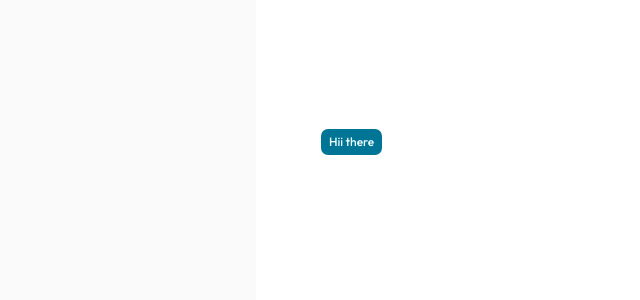
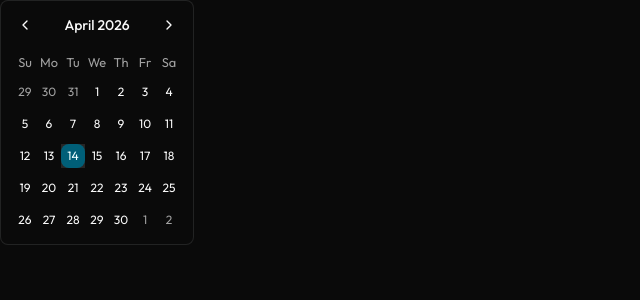
Before and after one commit to rishabh21g/rishabh23g, a Next.js app: page / in a window 1280 px wide. Shown: the top 300 px of the page, without its empty margins (0-640 px from the left). Built offline with nearby package versions, Linux system fonts and the light colour scheme.

Commit message:
calendar comp added

```diff
--- a/app/layout.tsx
+++ b/app/layout.tsx
@@ -17,7 +17,7 @@
 
 export const metadata: Metadata = {
   title: "Rishabh's Portfolio",
-  description: "Software Engineer | Golang | JavaScript | React | Node.js | Open Source Enthusiast  ",
+  description: "Software Engineer (Trying to be a better one)",
 };
 
 export default function RootLayout({
@@ -30,7 +30,7 @@
       lang="en"
       className={cn("h-full", "antialiased", geistSans.variable, geistMono.variable, "font-sans", outfit.variable)}
     >
-      <body className="min-h-full flex flex-col">{children}</body>
+      <body className="min-h-full flex flex-col dark">{children}</body>
     </html>
   );
 }
--- a/app/page.tsx
+++ b/app/page.tsx
@@ -1,13 +1,12 @@
 "use client";
 import { Button } from "@/components/ui/button";
+import CalendarComp from "@/components/windows/Calendar";
 import Image from "next/image";
 
 export default function Home() {
   return (
-    <div className="flex flex-col flex-1 items-center justify-center bg-zinc-50 font-sans dark:bg-black">
-      <main className="flex flex-1 w-full max-w-3xl flex-col items-center justify-between py-32 px-16 bg-white dark:bg-black sm:items-start">
-      <Button  onClick={()=>console.log("Hii")}>Hii there</Button>
-      </main>
-    </div>
+   <main >
+    <CalendarComp/>
+   </main>
   );
 }
--- /dev/null
+++ b/components/ui/calendar.tsx
@@ -0,0 +1,222 @@
+"use client"
+
+import * as React from "react"
+import {
+  DayPicker,
+  getDefaultClassNames,
+  type DayButton,
+  type Locale,
+} from "react-day-picker"
+
+import { cn } from "@/lib/utils"
+import { Button, buttonVariants } from "@/components/ui/button"
+import { ChevronLeftIcon, ChevronRightIcon, ChevronDownIcon } from "lucide-react"
+
+function Calendar({
+  className,
+  classNames,
+  showOutsideDays = true,
+  captionLayout = "label",
+  buttonVariant = "ghost",
+  locale,
+  formatters,
+  components,
+  ...props
+}: React.ComponentProps<typeof DayPicker> & {
+  buttonVariant?: React.ComponentProps<typeof Button>["variant"]
+}) {
+  const defaultClassNames = getDefaultClassNames()
+
+  return (
+    <DayPicker
+      showOutsideDays={showOutsideDays}
+      className={cn(
+        "group/calendar bg-background p-3 [--cell-radius:var(--radius-md)] [--cell-size:--spacing(6)] in-data-[slot=card-content]:bg-transparent in-data-[slot=popover-content]:bg-transparent",
+        String.raw`rtl:**:[.rdp-button\_next>svg]:rotate-180`,
+        String.raw`rtl:**:[.rdp-button\_previous>svg]:rotate-180`,
+        className
+      )}
+      captionLayout={captionLayout}
+      locale={locale}
+      formatters={{
+        formatMonthDropdown: (date) =>
+          date.toLocaleString(locale?.code, { month: "short" }),
+        ...formatters,
+      }}
+      classNames={{
+        root: cn("w-fit", defaultClassNames.root),
+        months: cn(
+          "relative flex flex-col gap-4 md:flex-row",
+          defaultClassNames.months
+        ),
+        month: cn("flex w-full flex-col gap-4", defaultClassNames.month),
+        nav: cn(
+          "absolute inset-x-0 top-0 flex w-full items-center justify-between gap-1",
+          defaultClassNames.nav
+        ),
+        button_previous: cn(
+          buttonVariants({ variant: buttonVariant }),
+          "size-(--cell-size) p-0 select-none aria-disabled:opacity-50",
+          defaultClassNames.button_previous
+        ),
+        button_next: cn(
+          buttonVariants({ variant: buttonVariant }),
+          "size-(--cell-size) p-0 select-none aria-disabled:opacity-50",
+          defaultClassNames.button_next
+        ),
+        month_caption: cn(
+          "flex h-(--cell-size) w-full items-center justify-center px-(--cell-size)",
+          defaultClassNames.month_caption
+        ),
+        dropdowns: cn(
+          "flex h-(--cell-size) w-full items-center justify-center gap-1.5 text-sm font-medium",
+          defaultClassNames.dropdowns
+        ),
+        dropdown_root: cn(
+          "relative rounded-(--cell-radius)",
+          defaultClassNames.dropdown_root
+        ),
+        dropdown: cn(
+          "absolute inset-0 bg-popover opacity-0",
+          defaultClassNames.dropdown
+        ),
+        caption_label: cn(
+          "font-medium select-none",
+          captionLayout === "label"
+            ? "text-sm"
+            : "flex items-center gap-1 rounded-(--cell-radius) text-sm [&>svg]:size-3.5 [&>svg]:text-muted-foreground",
+          defaultClassNames.caption_label
+        ),
+        table: "w-full border-collapse",
+        weekdays: cn("flex", defaultClassNames.weekdays),
+        weekday: cn(
+          "flex-1 rounded-(--cell-radius) text-[0.8rem] font-normal text-muted-foreground select-none",
+          defaultClassNames.weekday
+        ),
+        week: cn("mt-2 flex w-full", defaultClassNames.week),
+        week_number_header: cn(
+          "w-(--cell-size) select-none",
+          defaultClassNames.week_number_header
+        ),
+        week_number: cn(
+          "text-[0.8rem] text-muted-foreground select-none",
+          defaultClassNames.week_number
+        ),
+        day: cn(
+          "group/day relative aspect-square h-full w-full rounded-(--cell-radius) p-0 text-center select-none [&:last-child[data-selected=true]_button]:rounded-r-(--cell-radius)",
+          props.showWeekNumber
+            ? "[&:nth-child(2)[data-selected=true]_button]:rounded-l-(--cell-radius)"
+            : "[&:first-child[data-selected=true]_button]:rounded-l-(--cell-radius)",
+          defaultClassNames.day
+        ),
+        range_start: cn(
+          "relative isolate z-0 rounded-l-(--cell-radius) bg-muted after:absolute after:inset-y-0 after:right-0 after:w-4 after:bg-muted",
+          defaultClassNames.range_start
+        ),
+        range_middle: cn("rounded-none", defaultClassNames.range_middle),
+        range_end: cn(
+          "relative isolate z-0 rounded-r-(--cell-radius) bg-muted after:absolute after:inset-y-0 after:left-0 after:w-4 after:bg-muted",
+          defaultClassNames.range_end
+        ),
+        today: cn(
+          "rounded-(--cell-radius) bg-muted text-foreground data-[selected=true]:rounded-none",
+          defaultClassNames.today
+        ),
+        outside: cn(
+          "text-muted-foreground aria-selected:text-muted-foreground",
+          defaultClassNames.outside
+        ),
+        disabled: cn(
+          "text-muted-foreground opacity-50",
+          defaultClassNames.disabled
+        ),
+        hidden: cn("invisible", defaultClassNames.hidden),
+        ...classNames,
+      }}
+      components={{
+        Root: ({ className, rootRef, ...props }) => {
+          return (
+            <div
+              data-slot="calendar"
+              ref={rootRef}
+              className={cn(className)}
+              {...props}
+            />
+          )
+        },
+        Chevron: ({ className, orientation, ...props }) => {
+          if (orientation === "left") {
+            return (
+              <ChevronLeftIcon className={cn("size-4", className)} {...props} />
+            )
+          }
+
+          if (orientation === "right") {
+            return (
+              <ChevronRightIcon className={cn("size-4", className)} {...props} />
+            )
+          }
+
+          return (
+            <ChevronDownIcon className={cn("size-4", className)} {...props} />
+          )
+        },
+        DayButton: ({ ...props }) => (
+          <CalendarDayButton locale={locale} {...props} />
+        ),
+        WeekNumber: ({ children, ...props }) => {
+          return (
+            <td {...props}>
+              <div className="flex size-(--cell-size) items-center justify-center text-center">
+                {children}
+              </div>
+            </td>
+          )
+        },
+        ...components,
+      }}
+      {...props}
+    />
+  )
+}
+
+function CalendarDayButton({
+  className,
+  day,
+  modifiers,
+  locale,
+  ...props
+}: React.ComponentProps<typeof DayButton> & { locale?: Partial<Locale> }) {
+  const defaultClassNames = getDefaultClassNames()
+
+  const ref = React.useRef<HTMLButtonElement>(null)
+  React.useEffect(() => {
+    if (modifiers.focused) ref.current?.focus()
+  }, [modifiers.focused])
+
+  return (
+    <Button
+      ref={ref}
+      variant="ghost"
+      size="icon"
+      data-day={day.date.toLocaleDateString(locale?.code)}
+      data-selected-single={
+        modifiers.selected &&
+        !modifiers.range_start &&
+        !modifiers.range_end &&
+        !modifiers.range_middle
+      }
+      data-range-start={modifiers.range_start}
+      data-range-end={modifiers.range_end}
+      data-range-middle={modifiers.range_middle}
+      className={cn(
+        "relative isolate z-10 flex aspect-square size-auto w-full min-w-(--cell-size) flex-col gap-1 border-0 leading-none font-normal group-data-[focused=true]/day:relative group-data-[focused=true]/day:z-10 group-data-[focused=true]/day:border-ring group-data-[focused=true]/day:ring-[3px] group-data-[focused=true]/day:ring-ring/50 data-[range-end=true]:rounded-(--cell-radius) data-[range-end=true]:rounded-r-(--cell-radius) data-[range-end=true]:bg-primary data-[range-end=true]:text-primary-foreground data-[range-middle=true]:rounded-none data-[range-middle=true]:bg-muted data-[range-middle=true]:text-foreground data-[range-start=true]:rounded-(--cell-radius) data-[range-start=true]:rounded-l-(--cell-radius) data-[range-start=true]:bg-primary data-[range-start=true]:text-primary-foreground data-[selected-single=true]:bg-primary data-[selected-single=true]:text-primary-foreground dark:hover:text-foreground [&>span]:text-xs [&>span]:opacity-70",
+        defaultClassNames.day,
+        className
+      )}
+      {...props}
+    />
+  )
+}
+
+export { Calendar, CalendarDayButton }
--- a/components/windows/Calendar.tsx
+++ b/components/windows/Calendar.tsx
@@ -1,9 +1,11 @@
-import React from 'react'
+import React, { useState } from 'react'
+import { Calendar } from '../ui/calendar'
+const CalendarComp = () => {
+  const [date, setDate] = useState <Date | undefined>(new Date())
+  return (
+      <Calendar mode='single' selected={date} onSelect={setDate} className='rounded-md border' />
 
-const Calendar = () => {
-  return (
-    <div>Calendar</div>
   )
 }
 
-export default Calendar
+export default CalendarComp
--- a/package.json
+++ b/package.json
@@ -11,11 +11,13 @@
   "dependencies": {
     "class-variance-authority": "^0.7.1",
     "clsx": "^2.1.1",
+    "date-fns": "^4.1.0",
     "framer-motion": "^12.38.0",
     "lucide-react": "^1.8.0",
     "next": "16.2.3",
     "radix-ui": "^1.4.3",
     "react": "19.2.4",
+    "react-day-picker": "^9.14.0",
     "react-dom": "19.2.4",
     "shadcn": "^4.2.0",
     "tailwind-merge": "^3.5.0",
```
Also changed, not shown: 1 other file (tests, documents, lock files or other folders).
